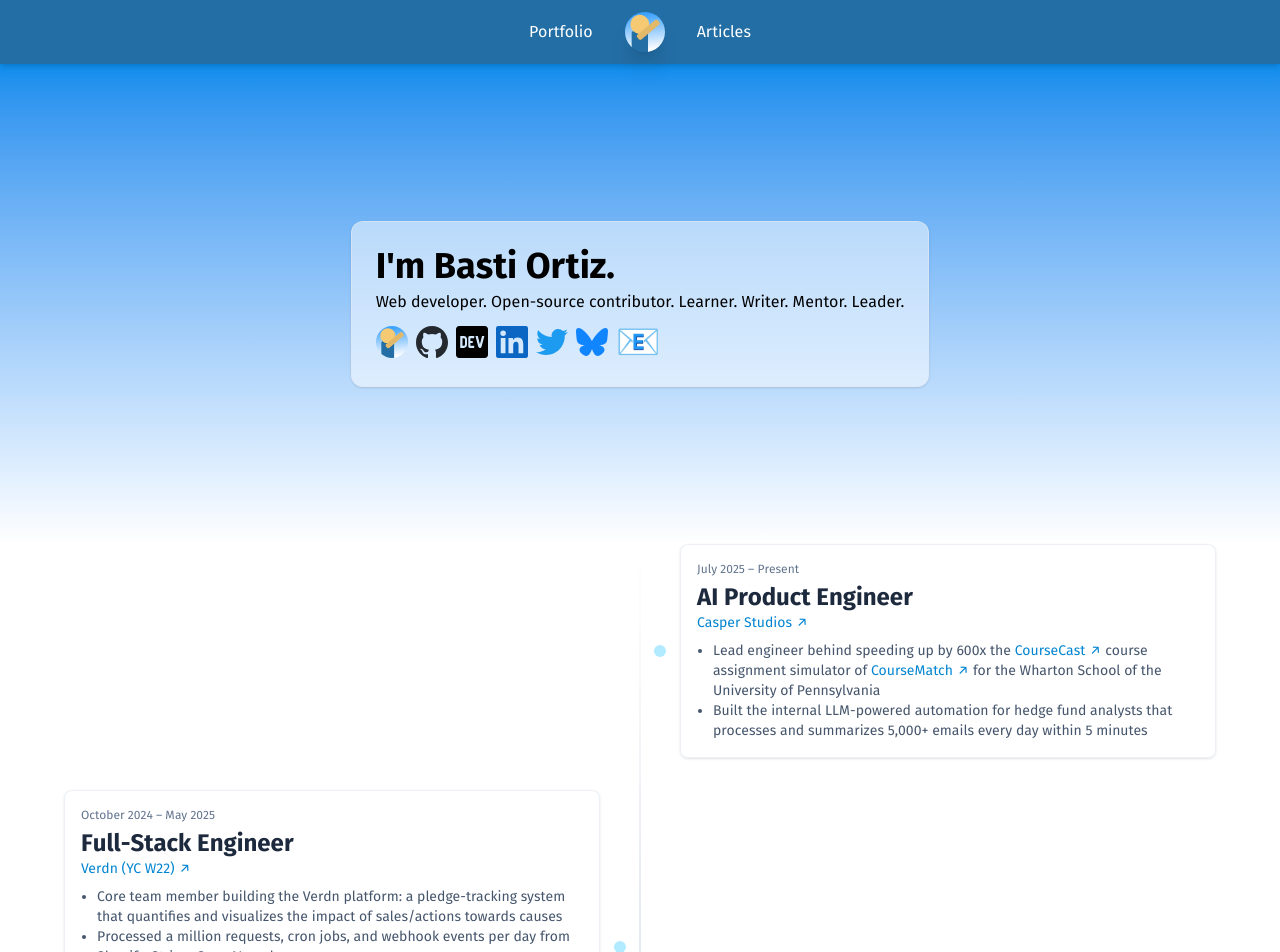
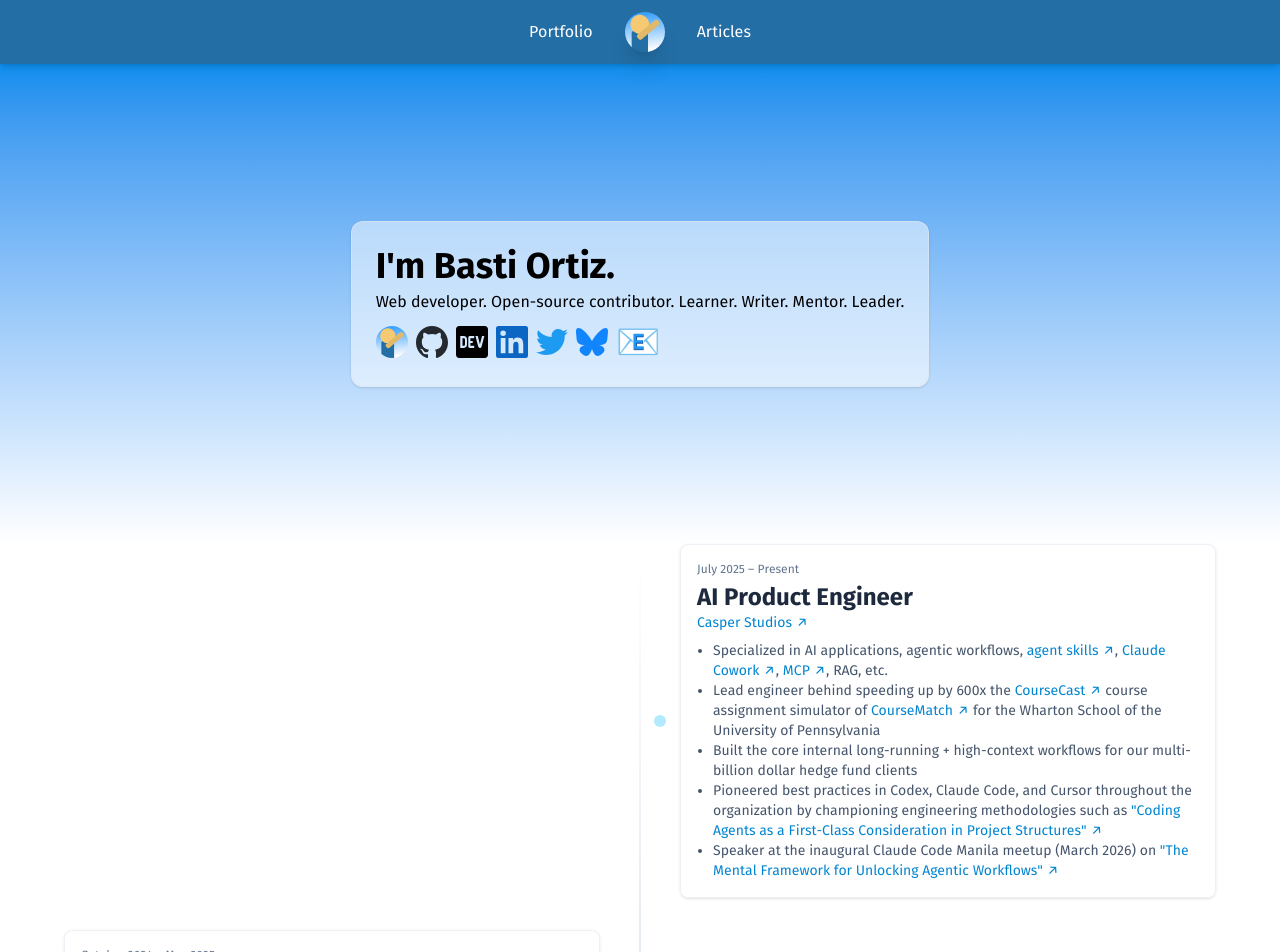
Before and after one commit to BastiDood/bastidood.github.io, a SvelteKit app: page / in a window 1280 px wide. Shown: the top 952 px of the page. Built offline with nearby package versions, Linux system fonts and the light colour scheme; no server answers.

Commit message:
chore: update blurb about Casper Studios experience

```diff
--- a/src/routes/(landing)/+page.svelte
+++ b/src/routes/(landing)/+page.svelte
@@ -14,6 +14,14 @@
 		>
 			<ul class="ms-4 list-outside list-disc">
 				<li>
+					Specialized in AI applications, agentic workflows, <ExternalLink
+						href="https://agentskills.io/home">agent skills</ExternalLink
+					>, <ExternalLink href="https://claude.com/product/cowork"
+						>Claude Cowork</ExternalLink
+					>, <ExternalLink href="https://modelcontextprotocol.io/">MCP</ExternalLink>,
+					RAG, etc.
+				</li>
+				<li>
 					Lead engineer behind speeding up by 600x the <ExternalLink
 						href="https://dev.to/somedood/simulating-course-schedules-600x-faster-with-web-workers-in-coursecast-41ma"
 						>CourseCast</ExternalLink
@@ -23,12 +31,24 @@
 					> for the Wharton School of the University of Pennsylvania
 				</li>
 				<li>
-					Built the internal LLM-powered automation for hedge fund analysts that processes
-					and summarizes 5,000+ emails every day within 5 minutes
+					Built the core internal long-running + high-context workflows for our
+					multi-billion dollar hedge fund clients
+				</li>
+				<li>
+					Pioneered best practices in Codex, Claude Code, and Cursor throughout the
+					organization by championing engineering methodologies such as <ExternalLink
+						href="https://dev.to/somedood/coding-agents-as-a-first-class-consideration-in-project-structures-2a6b"
+						>"Coding Agents as a First-Class Consideration in Project Structures"</ExternalLink
+					>
+				</li>
+				<li>
+					Speaker at the inaugural Claude Code Manila meetup (March 2026) on <ExternalLink
+						href="https://dev.to/somedood/the-mental-framework-for-unlocking-agentic-workflows-cg1"
+						>"The Mental Framework for Unlocking Agentic Workflows"</ExternalLink
+					>
 				</li>
 			</ul>
 		</CareerTimeline.Card>
-
 		<CareerTimeline.Card
 			date="October 2024 – May 2025"
 			title="Full-Stack Engineer"
```
